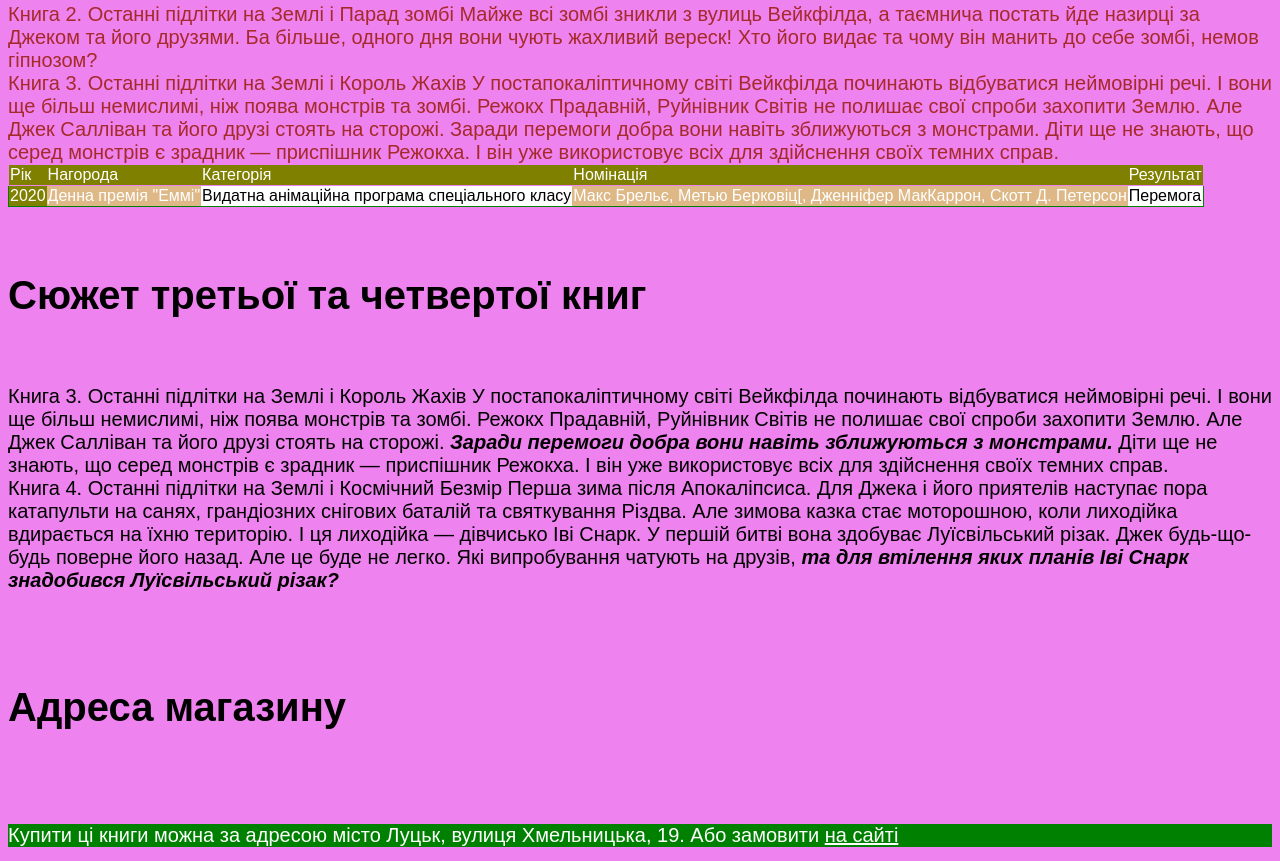
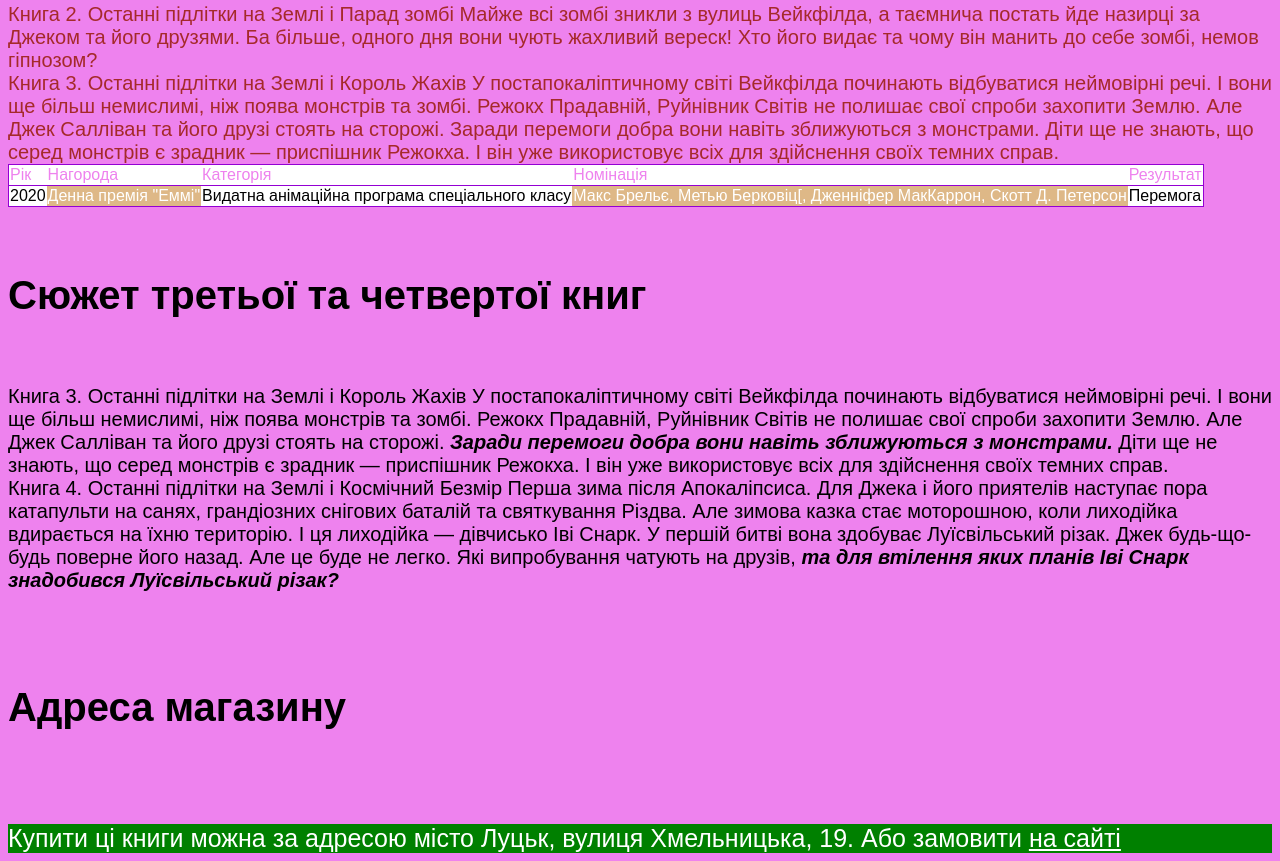
Before and after one commit to Diana122346/site1, a plain HTML site: page index.html in a window 1280 px wide. Shown: the part 1308-2169 px from the top of the page. Drawn offline with Linux system fonts and the light colour scheme.

Commit message:
Update index.html

```diff
--- a/index.html
+++ b/index.html
@@ -21,16 +21,16 @@
 Книга 3. Останні підлітки на Землі і Король Жахів
 
 У постапокаліптичному світі Вейкфілда починають відбуватися неймовірні речі. І вони ще більш немислимі, ніж поява монстрів та зомбі. Режокх Прадавній, Руйнівник Світів не полишає свої спроби захопити Землю. Але Джек Салліван та його друзі стоять на сторожі. Заради перемоги добра вони навіть зближуються з монстрами. Діти ще не знають, що серед монстрів є зрадник — приспішник Режокха. І він уже використовує всіх для здійснення своїх темних справ.
-<table style="border:1px solid violet;border-collapse:collapse;background-color:white;">
-        <tr style="border:1px solid violet;background-color:Olive;color:white">
+<table style="border:1px solid black;border-collapse:collapse;background-color:white;">
+        <tr style="border:1px solid darkviolet;background-color:white;color:violet">
             <td>Рік</td>
             <td>Нагорода</td>
             <td>Категорія</td>
             <td>Номінація</td>
             <td>Результат</td>
         </tr>
-        <tr style="border:1px solid green">
-           <td style="background-color:Olive;color:white">2020</td>
+        <tr style="border:1px solid darkviolet">
+           <td style="background-color:white">2020</td>
            <td style="background-color:burlywood;color:white">Денна премія "Еммі"</td>
            <td>Видатна анімаційна програма спеціального класу</td>
            <td style="background-color:burlywood;color:white">Макс Брельє, Метью Берковіц[, Дженніфер МакКаррон, Скотт Д. Петерсон	</td>
@@ -51,7 +51,7 @@
 Перша зима після Апокаліпсиса. Для Джека і його приятелів наступає пора катапульти на санях, грандіозних снігових баталій та святкування Різдва. Але зимова казка стає моторошною, коли лиходійка вдирається на їхню територію. І ця лиходійка — дівчисько Іві Снарк. У першій битві вона здобуває Луїсвільський різак. Джек будь-що-будь поверне його назад. Але це буде не легко. Які випробування чатують на друзів,<i><b> та для втілення яких планів Іві Снарк знадобився Луїсвільський різак?</b></i></p>
       </main>
       <h6 style="font-size:40px">Адреса магазину</h6>
-      <footer style="background-color:green;color:white;font-size:20px">Купити ці книги можна за адресою місто Луцьк, вулиця Хмельницька, 19. Або замовити   <a href="https://www.yakaboo.ua/ua/ostanni-pidlitki-na-zemli-komplekt-iz-5-knig.html" style="color:white">на сайті</a>
+      <footer style="background-color:green;color:white;font-size:25px">Купити ці книги можна за адресою місто Луцьк, вулиця Хмельницька, 19. Або замовити   <a href="https://www.yakaboo.ua/ua/ostanni-pidlitki-na-zemli-komplekt-iz-5-knig.html" style="color:white">на сайті</a>
       </footer>
       </body>
 </html>
```
